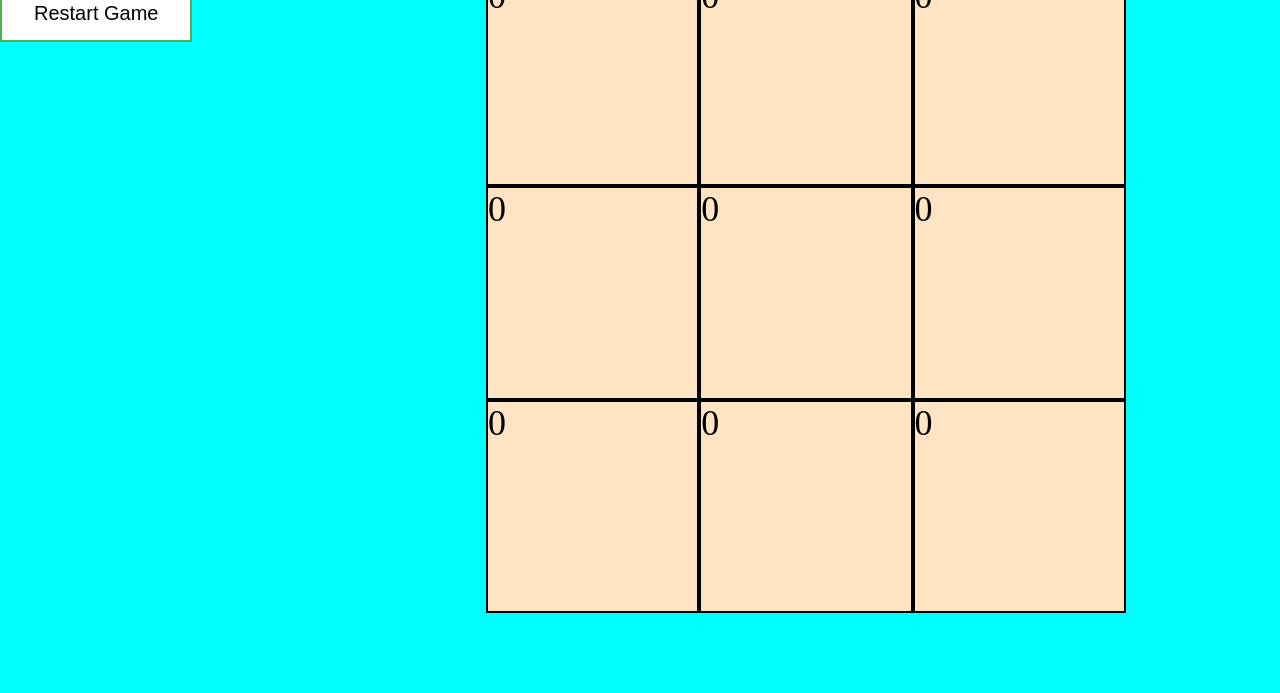
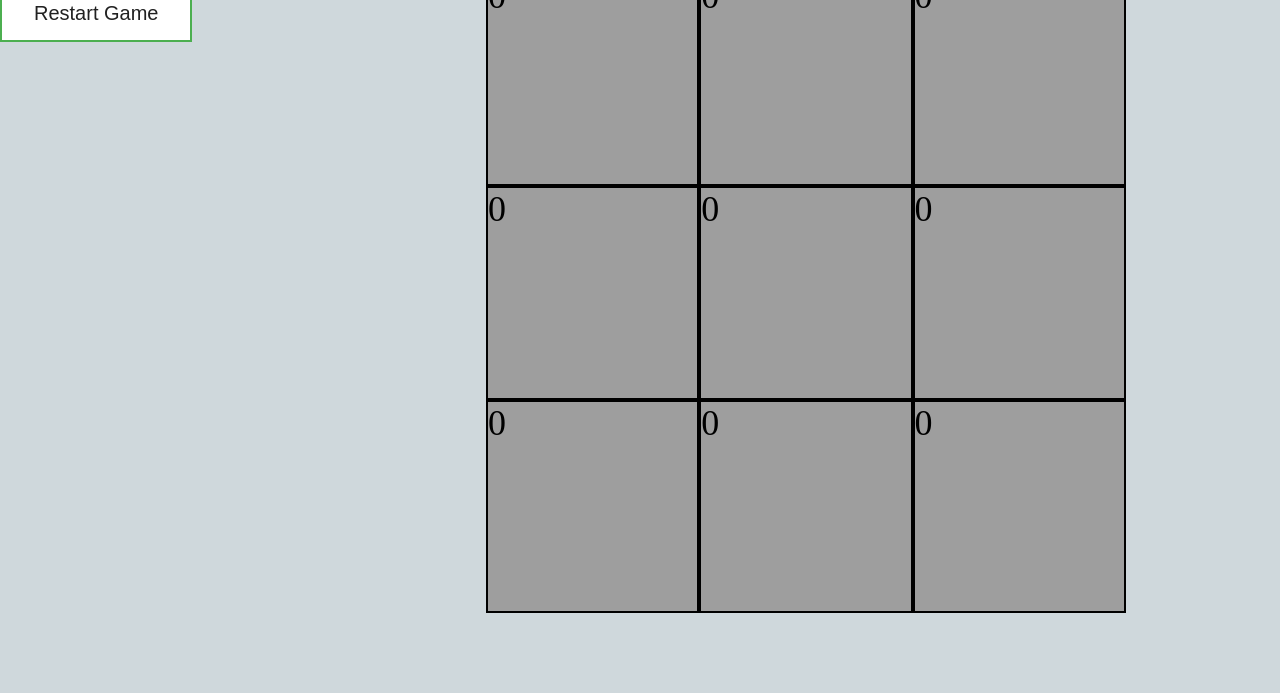
Before and after one commit to prakashchoudhary07/MatchingGame, a plain HTML site: page index.html in a window 1280 px wide. Shown: the part 107-800 px from the top of the page. Drawn offline with Linux system fonts and the light colour scheme.

Commit message:
colors changed

```diff
--- a/styles/styles.css
+++ b/styles/styles.css
@@ -7,7 +7,7 @@
 body {
     height: 100vh;
     width: 100vw;
-    background-color: aqua;
+    background-color: #CFD8DC;
     display: flex;
 }
 
@@ -21,15 +21,15 @@ body {
 }
 
 .cards {
+    background-color: #9E9E9E;
     border: 2px solid black;
-    width: 33.33%;
+    font-size: 36px;
     height: 33.33%;
     position: relative;
     transform: scale(1);
     transform-style: preserve-3d;
     transition: transform .5s;
-    font-size: 36px;
-    background-color: bisque;
+    width: 33.33%;
 }
 
 .cards:active {
@@ -47,7 +47,7 @@ back {
     width: 100%;
     height: 100%;
     position: absolute;
-    background-color: azure;
+    background-color: #FFFFFF;
     font-size: 36px;
     text-align: center;
     backface-visibility: hidden;
@@ -59,9 +59,10 @@ back {
 
 .restart {
     background-color: white;
-    color: black;
+    color: #212121;
     border: 2px solid #4CAF50;
     padding: 15px 32px;
     text-align: center;
     font-size: 20px;
+
 }
```
